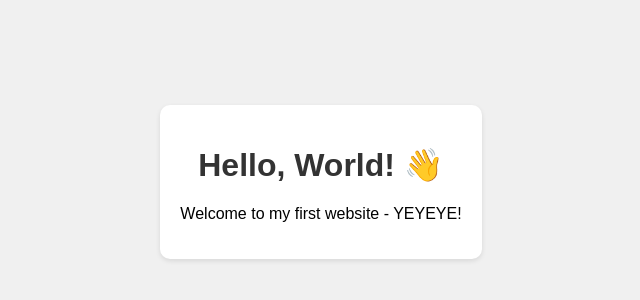
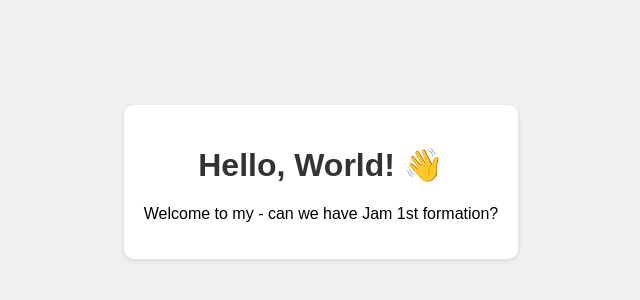
Before and after one commit to iamwesleylai/DeployTest, a plain HTML site: page index.html in a window 1280 px wide. Shown: the part 218-518 px from the top of the page, without its empty margins (319-959 px from the left). Drawn offline with Linux system fonts and the light colour scheme.

Commit message:
Update index.html

```diff
--- a/index.html
+++ b/index.html
@@ -29,7 +29,7 @@
 <body>
     <div class="container">
         <h1>Hello, World! 👋</h1>
-        <p>Welcome to my first website - YEYEYE!</p>
+        <p>Welcome to my - can we have Jam 1st formation?</p>
     </div>
 </body>
 </html>
```
